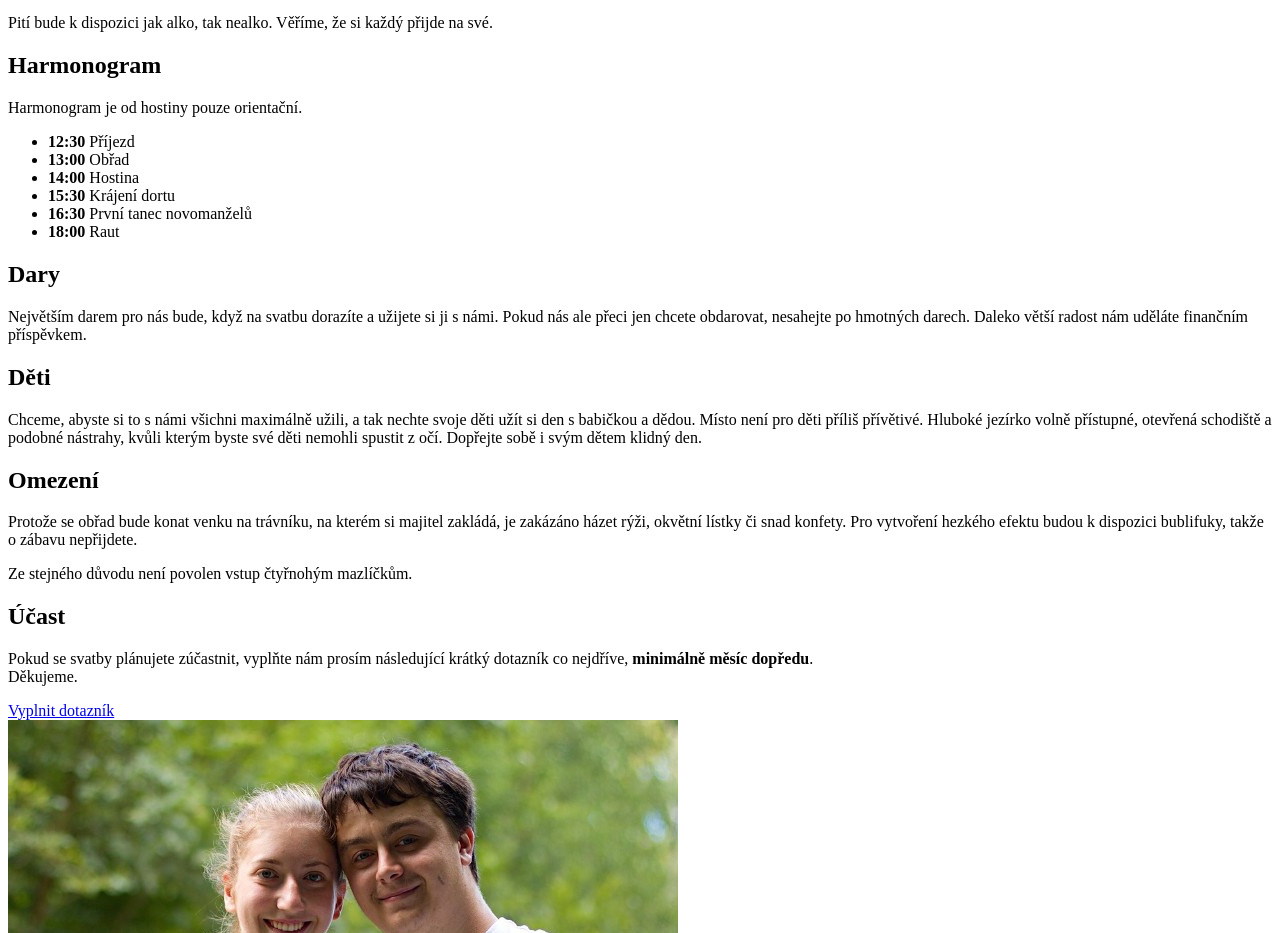
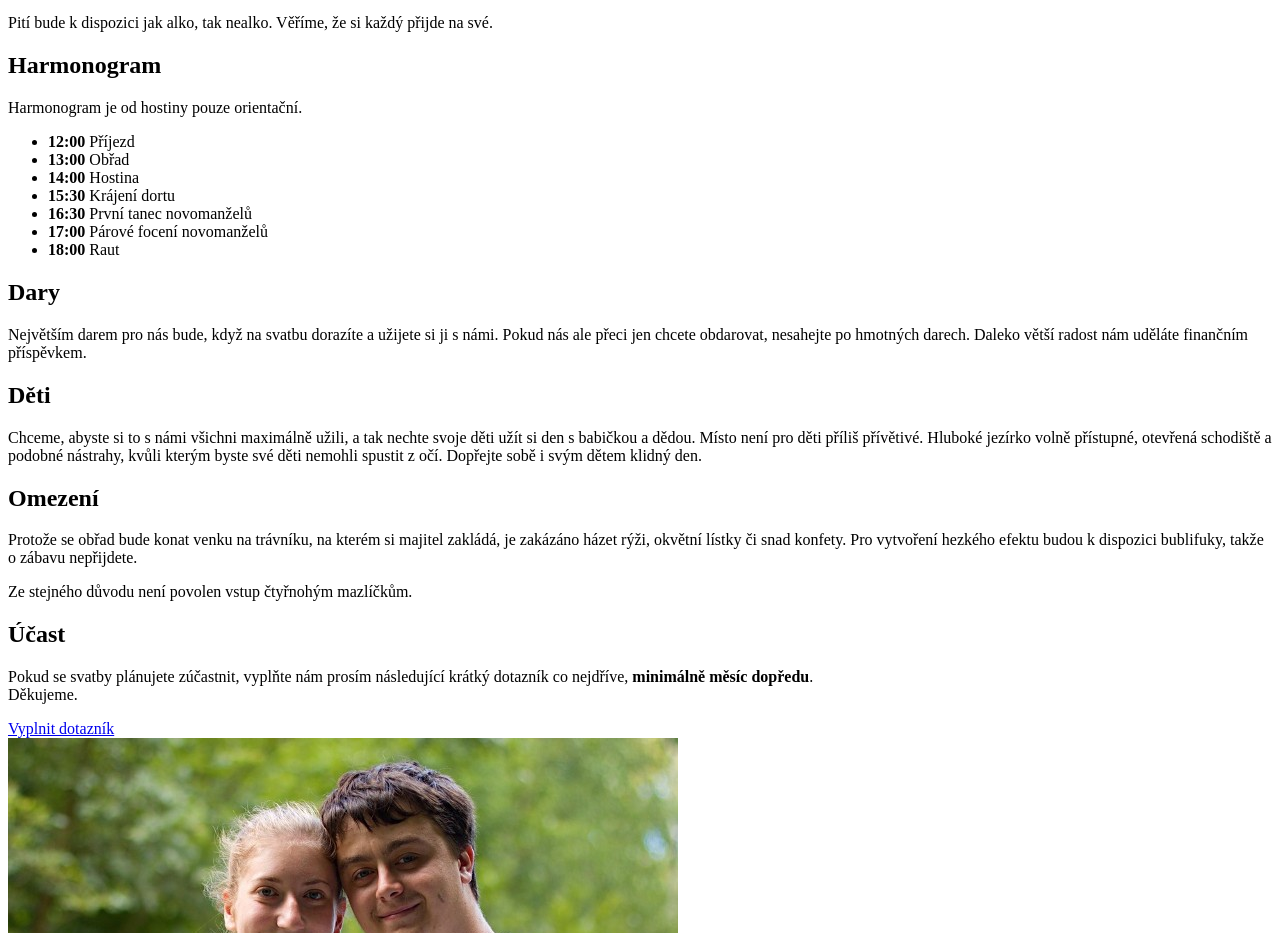
Before and after one commit to vydrova/mydvaajtycz, a Nuxt app: page / in a window 1280 px wide. Shown: the part 1823-2756 px from the top of the page. Built offline with nearby package versions, Linux system fonts and the light colour scheme.

Commit message:
Změna harmonogramu

```diff
--- a/components/content/Schedule.vue
+++ b/components/content/Schedule.vue
@@ -6,7 +6,7 @@
             <div>
                 <ul>
                     <li>
-                        <b>12:30</b> Příjezd
+                        <b>12:00</b> Příjezd
                     </li>
                     <li>
                         <b>13:00</b> Obřad
@@ -21,6 +21,9 @@
                         <b>16:30</b> První tanec novomanželů
                     </li>
                     <li>
+                        <b>17:00</b> Párové focení novomanželů
+                    </li>
+                    <li>
                         <b>18:00</b> Raut
                     </li>
                 </ul>
```
